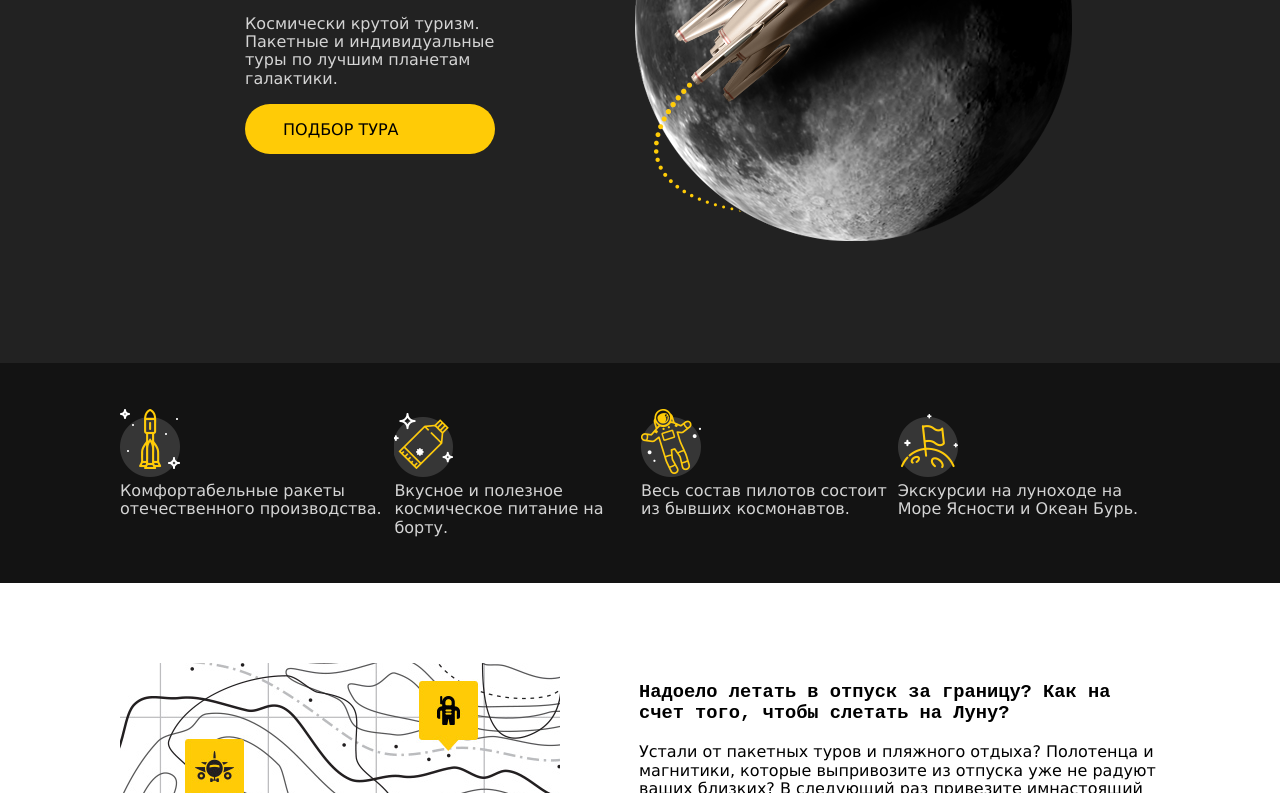
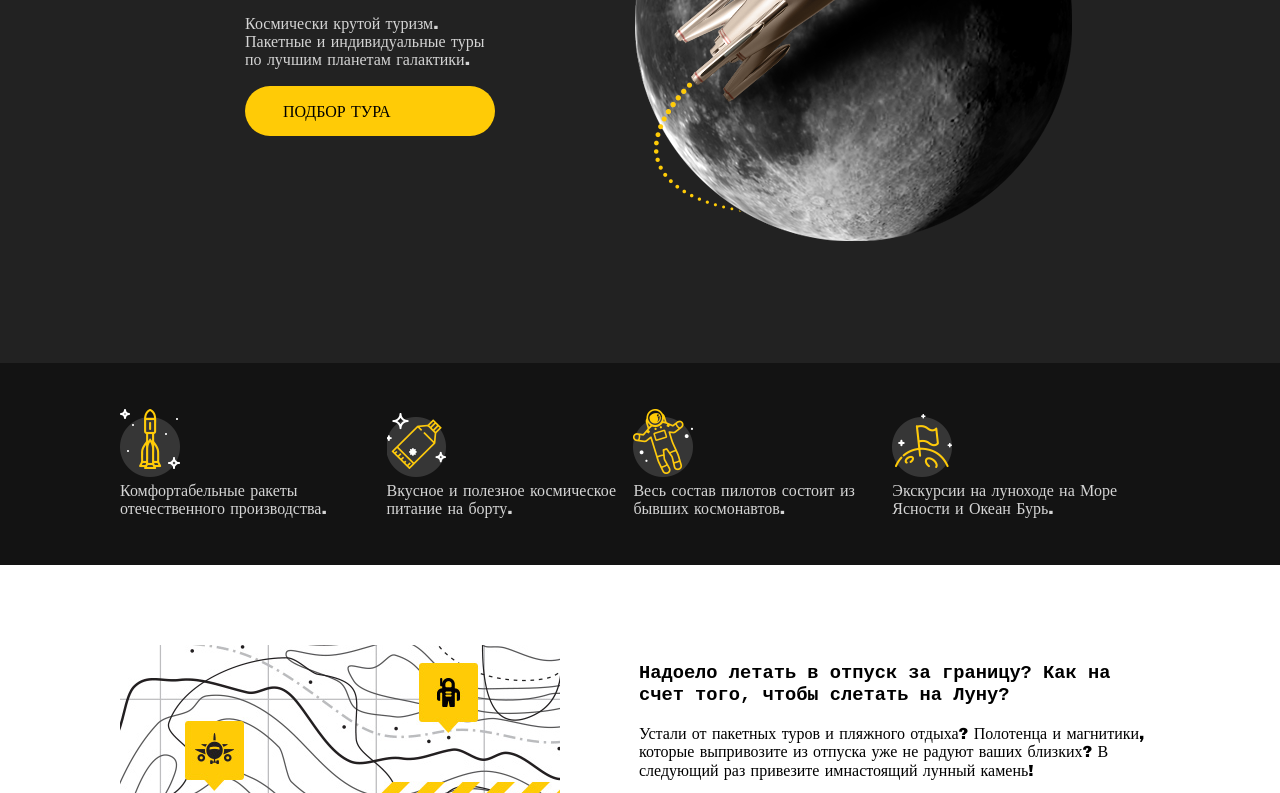
Before and after one commit to Maxim2307/maxim2307.github.io, a plain HTML site: page index.html in a window 1280 px wide. Shown: the part 332-1125 px from the top of the page. Drawn offline with Linux system fonts and the light colour scheme.

Commit message:
Update 1.css

```diff
--- a/css/1.css
+++ b/css/1.css
@@ -1,6 +1,6 @@
 	body
 	{
-		font-family: Verdana;
+		font-family: arial black;
 	}
 .container
 	{
```
